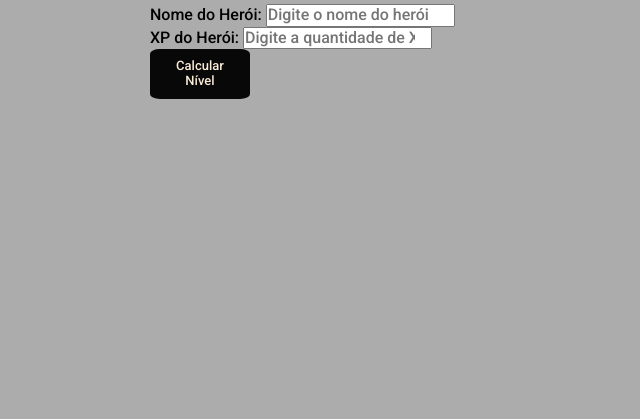
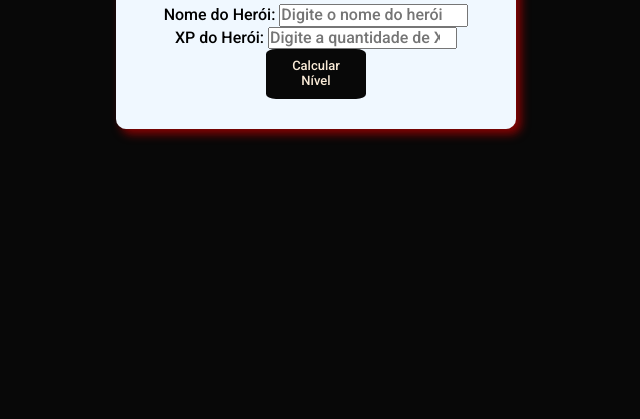
Before and after one commit to allicedimello/classificador-heroi, a plain HTML site: page index.html in a window 1280 px wide. Shown: the part 381-800 px from the top of the page, without its empty margins (324-964 px from the left). Drawn offline with nearby package versions, Linux system fonts and the light colour scheme.

Commit message:
edit:Melhorando a estilização da página

```diff
--- a/assets/css/style.css
+++ b/assets/css/style.css
@@ -6,12 +6,22 @@
 
 body {
     font-family: 'Roboto', sans-serif;
-    background-color: #acacac;
+    background-color: #080808;
     display: flex;
     justify-content: center;
     align-items: center;
     height: 100vh;
     padding: 20px;
+}
+
+.container {
+    background-color: #f0f8ff;
+    padding: 30px;
+    border-radius: 10px;
+    box-shadow: 5px 5px 10px #8a0303;
+    width: 100%;
+    max-width: 400px;
+    text-align: center;
 }
 
 h1 {
@@ -28,5 +38,4 @@ button {
     background-color: #080808;
     color: #faebd7;
     font-size: 13px;
-    cursor: pointer;
 }
```
